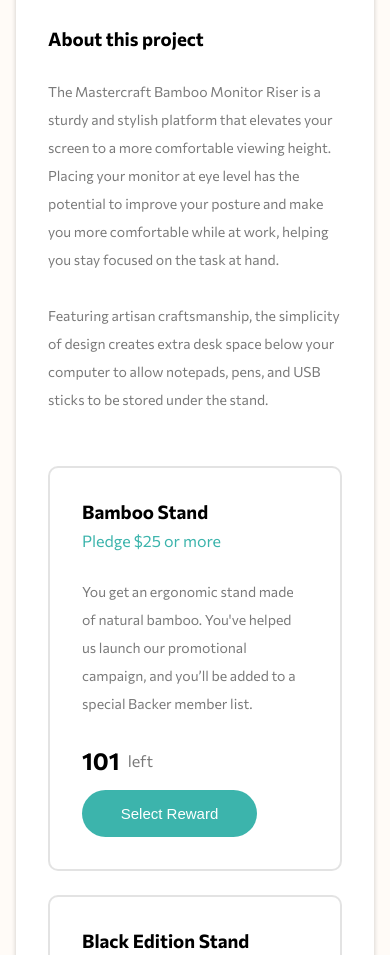
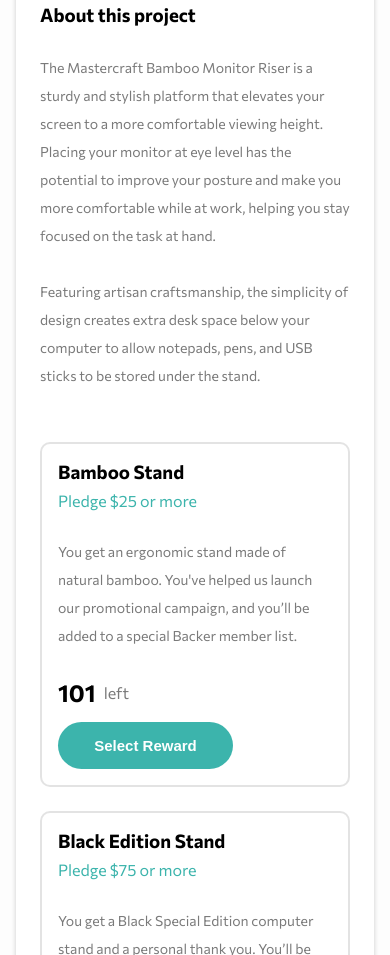
Before and after one commit to ConradMcGrifter/crowdfunding-product-page, a plain HTML site: page index.html in a window 390 px wide. Shown: the part 1045-2000 px from the top of the page. Drawn offline with Linux system fonts and the light colour scheme.

Commit message:
cleaning up and making small changes

```diff
--- a/styles/_main-content.scss
+++ b/styles/_main-content.scss
@@ -50,7 +50,7 @@
                 padding: 0.15em 1em;
                 border: none;
                 border-radius: 999px;
-                font-weight: 400;
+                font-weight: 700;
                 font-size: 1.5rem;
                 cursor: pointer;
 
@@ -61,7 +61,7 @@
 
             .bookmarked {
                 display: flex;
-                background: color(neutral-darkGrey);
+                background: rgba(128, 128, 128, 0.281);
                 align-items: center;
                 justify-content: center;
                 border-radius: 999px;
@@ -83,9 +83,11 @@
                 }
 
                 p {
-                    color: white;
+                    color: color(neutral-darkGrey);
+                    font-weight: 700;
                     margin: auto;
                     padding: 0 1.5em;
+                    font-size: 1.5rem;
 
                     @include mobileSize {
                         display: none;
@@ -160,6 +162,10 @@
     .rewards-section {
         @extend .status;
 
+        @include mobileSize {
+            padding: 1.5em;
+        }
+
         p {
             line-height: 2;
             margin: 2em 0;
@@ -170,6 +176,10 @@
             border: solid rgba(161, 161, 161, 0.295) 2px;
             border-radius: 10px;
             margin-top: 1.5em;
+
+            @include mobileSize {
+                padding: 1em;
+            }
         }
 
         .rewards__content--wrap {
@@ -203,7 +213,7 @@
             padding: 1em;
             border: none;
             border-radius: 999px;
-            font-weight: 400;
+            font-weight: 700;
             font-size: 1.5rem;
             cursor: pointer;
 
--- a/styles/_popupRewards.scss
+++ b/styles/_popupRewards.scss
@@ -11,9 +11,10 @@
     flex-direction: column;
 
     @include mobileSize {
-        width: initial;
+        width: auto;
         margin: 1em;
         top: 100px;
+        padding: 1em;
     }
 
     img {
@@ -107,6 +108,10 @@
 
             justify-content: space-between;
 
+            @include mobileSize {
+                flex-direction: column;
+            }
+
             h4 {
                 &:hover {
                     color: color(primary-light);
@@ -127,6 +132,10 @@
             .ammount--wrap {
                 display: flex;
                 align-items: center;
+
+                @include mobileSize {
+                    margin-top: 0.5em;
+                }
 
                 h4 {
                     margin-right: 0.25em;
--- a/styles/styles.scss
+++ b/styles/styles.scss
@@ -20,7 +20,7 @@
 
 body {
     // min-height: 100%;
-    background: rgb(255, 251, 247);
+    background: rgb(253, 253, 253);
     margin: 0;
     font-size: 1.6rem;
     font-family: "Commissioner", sans-serif;
```
Also changed, not shown: css/styles.css, 1 other file.
